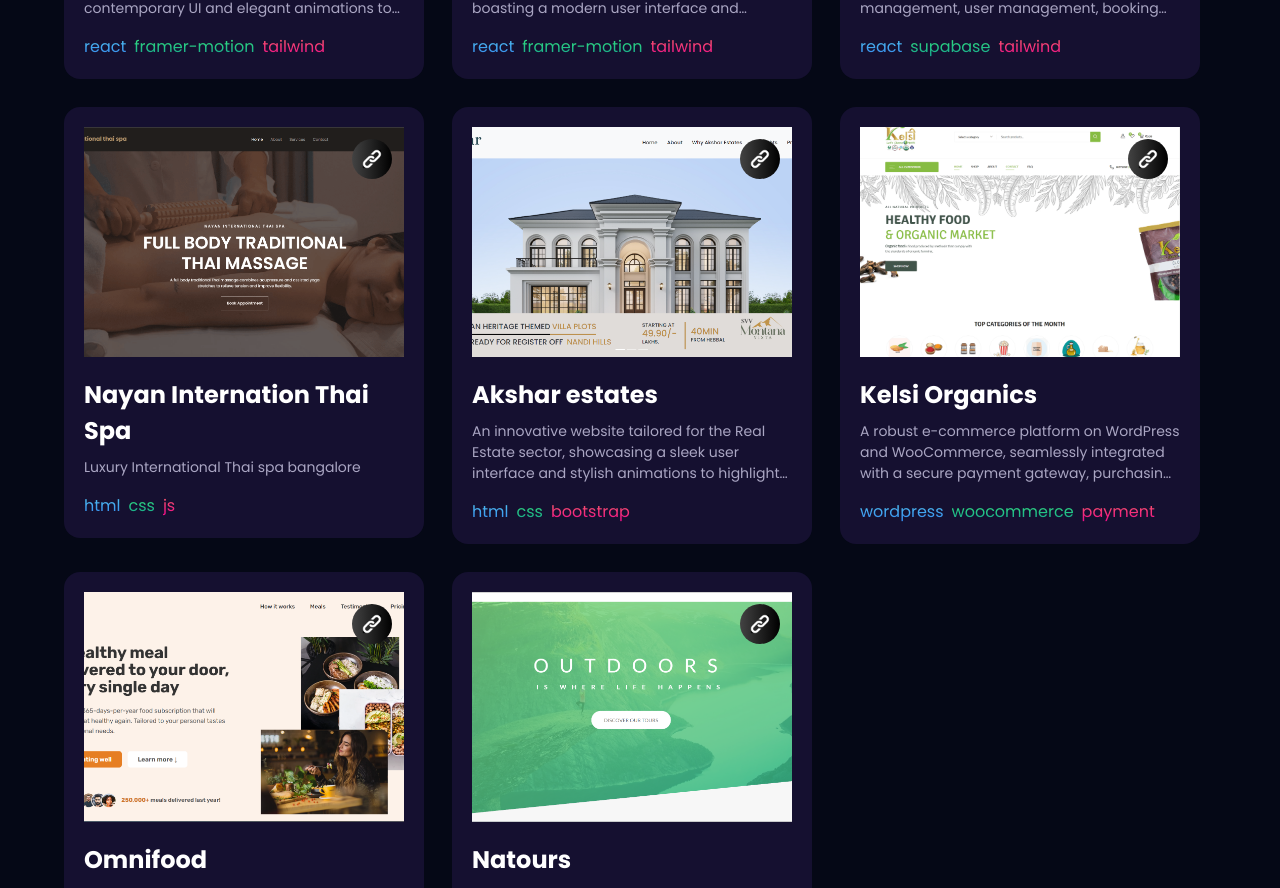
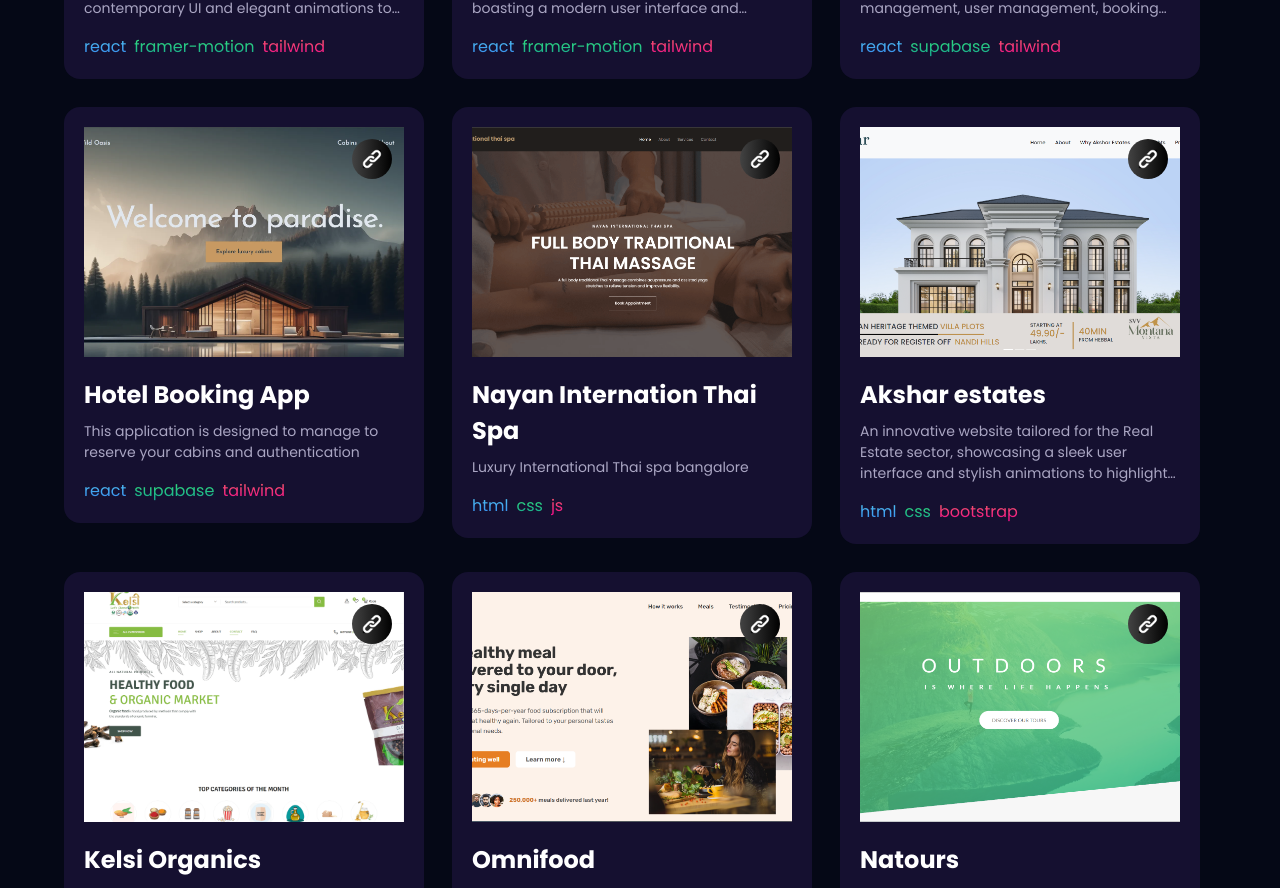
Before and after one commit to Sharanupatil8/persona-portfolioupdated, a React (Vite) app: page / in a window 1280 px wide. Shown: the part 4771-5659 px from the top of the page. Built offline with nearby package versions, Linux system fonts and the light colour scheme.

Commit message:
Update index.js

```diff
--- a/src/constants/index.js
+++ b/src/constants/index.js
@@ -25,7 +25,8 @@ import {
   omnifood,
   natours,
   thewildoasis,
-  thaispa
+  thaispa,
+  wildOasisWebsite
 } from "../assets";
 
 export const navLinks = [
@@ -272,6 +273,27 @@ const projects = [
     image: thewildoasis,
     source_code_link: "https://the-wild-oasis-i7mu.vercel.app/",
   },
+   {
+    name: "Hotel Booking App",
+    description:
+      "This application is designed to manage to reserve your cabins and authentication  ",
+    tags: [
+      {
+        name: "react",
+        color: "blue-text-gradient",
+      },
+      {
+        name: "supabase",
+        color: "green-text-gradient",
+      },
+      {
+        name: "tailwind",
+        color: "pink-text-gradient",
+      },
+    ],
+    image: wildOasisWebsite,
+    source_code_link: "https://the-wild-oasias-website-sharan.vercel.app/",
+  },
     {
     name: "Nayan Internation Thai Spa",
     description:
```
